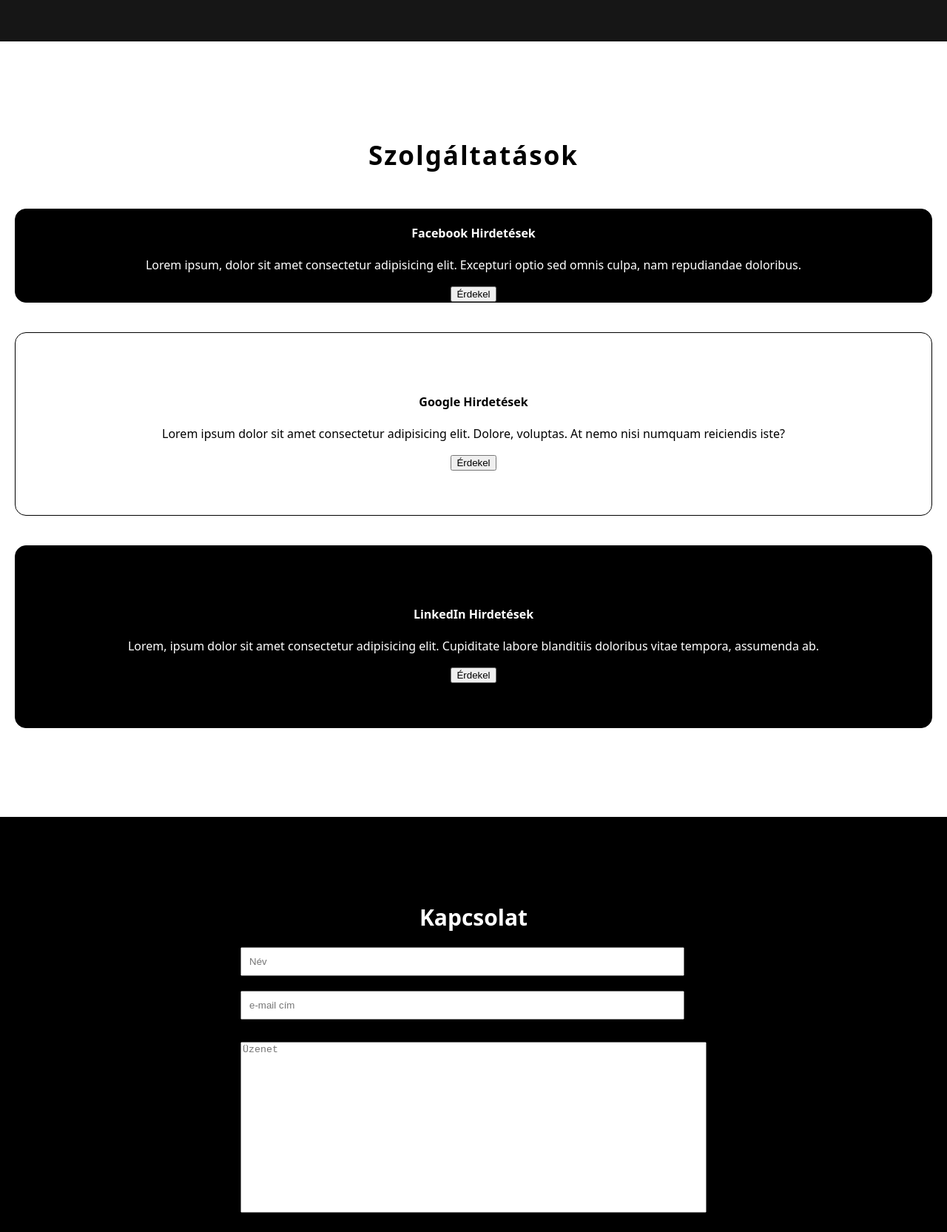
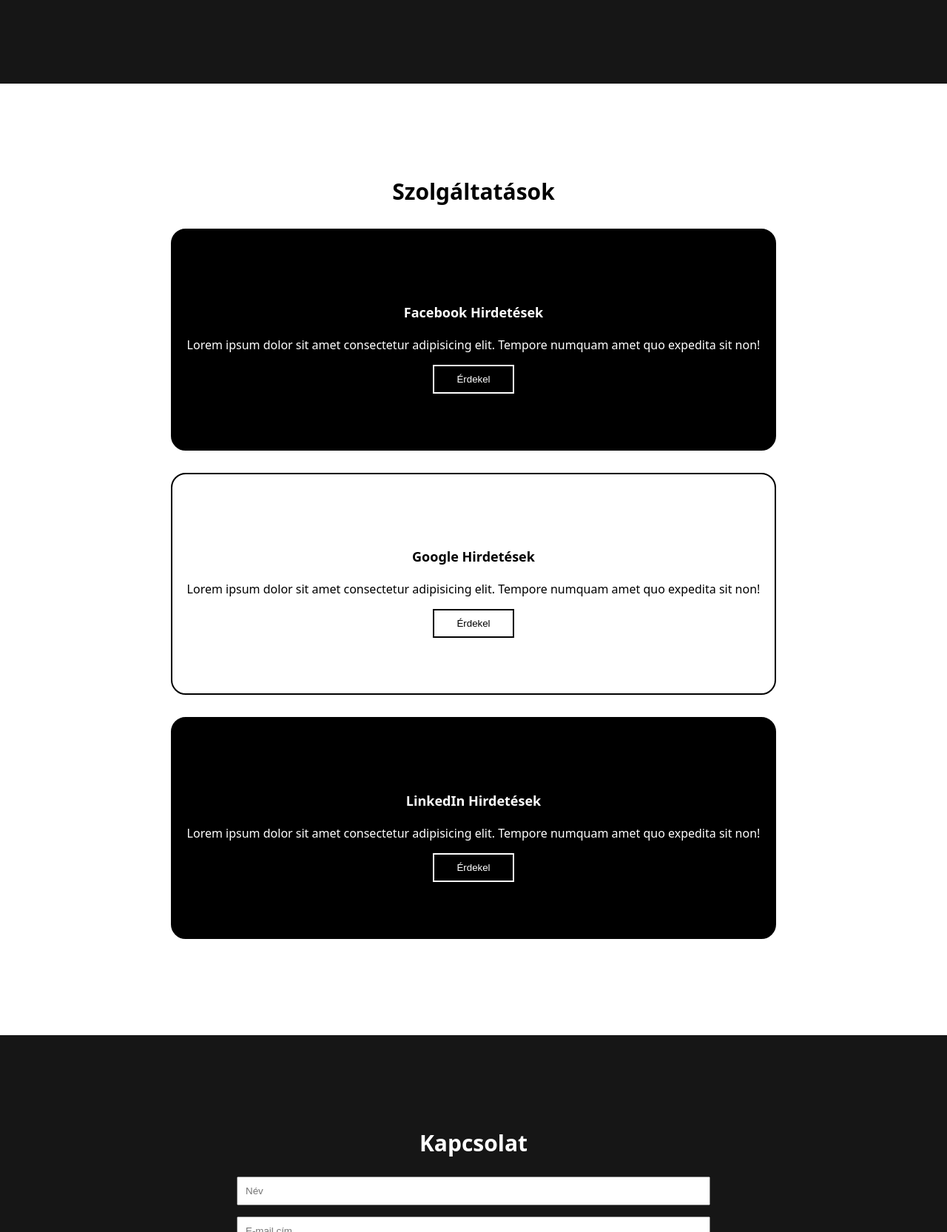
Before and after one commit to StonyDigi/ResponsiveLandingPages, a plain HTML site: page index.html in a window 1280 px wide. Shown: the part 1135-2800 px from the top of the page at 74% size. Drawn offline with Linux system fonts and the light colour scheme.

Commit message:
Add files via upload

```diff
--- a/index.html
+++ b/index.html
@@ -13,79 +13,86 @@
         <div id="logo">
             <h3>businesslogo</h3>
         </div>
+
         <nav>
             <ul>
-                <li><a href="#">Kezdőoldal</a></li>
-                <li><a href="#">Rólunk</a></li>
-                <li><a href="#">Szolgáltatások</a></li>
-                <li><a href="#">Kapcsolat</a></li>
-
+                <li> <a href="#">Kezdőoldal</a> </li>
+                <li> <a href="#">Rólunk</a> </li>
+                <li> <a href="#">Szolgáltatások</a> </li>
+                <li> <a href="#">Kapcsolat</a> </li>
             </ul>
         </nav>
-        <!-- bizonyos felbontás után lecseréli a menüt hamburger menüre-->
-        <div id="hamburger">&equiv;</div>
+
+        <!-- hamburger menü megjelenik egy bizonyos felbontás alatt!!!-->
+        <div id="hamburger">
+            &equiv;
+        </div>
+
     </header>
 
     <!-- Az oldal háttérképes szöveges része - Hero section -->
     <section id="background">
         <div id="text">
-            <h1>Fizetett hirdetések vállalkozások számára</h1>
-            <p>Lorem ipsum dolor sit amet, consectetur adipisicing elit. Dicta optio pariatur quibusdam nulla ipsum inventore ab aspernatur assumenda unde repudiandae! Quos iste esse voluptate tempore rem, nemo optio libero, commodi quibusdam, pariatur architecto nulla quis!</p>
+            <h1>Fizetett hirdetések vállakozások számára</h1>
+            <p>Lorem ipsum dolor sit amet consectetur adipisicing elit. Quaerat, odio molestiae praesentium dolor magnam consequuntur adipisci dignissimos. Sit vero aliquid porro, adipisci vel sed eius dolore molestias reprehenderit hic tempore similique at error mollitia eum.</p>
             <button>Érdekel</button>
         </div>
     </section>
 
-
-    <!-- Az oldal "rólunk" része-->
+    <!-- Az oldal "rólunk" része -->
     <section id="about">
         <h2>Rólunk</h2>
-        <p>Lorem ipsum dolor sit amet, consectetur adipisicing elit. Asperiores beatae natus, tempore adipisci optio autem ut placeat deleniti eveniet veniam, officia suscipit. Quas quos vitae ipsam repellendus at sint voluptate fugit asperiores officia ratione, quae sit nostrum impedit debitis reprehenderit. Placeat, voluptas laudantium? Sunt alias quasi dolore suscipit modi velit placeat asperiores perspiciatis, delectus veniam. Rerum molestias laborum deleniti exercitationem optio quia vel laboriosam sit, tempora corporis totam necessitatibus eum earum maiores fugiat nesciunt architecto, repellendus veritatis cupiditate deserunt odio delectus repudiandae ducimus. Similique, est nulla? Explicabo labore similique officiis, quisquam accusamus cupiditate. Sapiente facilis laborum laboriosam voluptatibus eligendi, magni accusantium ipsam vitae cumque nam voluptate consequuntur voluptatem quo minima est eius ipsa hic, libero distinctio suscipit. Laboriosam illo totam quod numquam similique fugiat velit voluptates nulla sunt sed labore, voluptatum ipsa ipsam aut ullam sit omnis amet alias beatae ratione iste nobis facere aperiam? Sed expedita voluptate ipsam magnam.</p>
+        <p>Lorem ipsum, dolor sit amet consectetur adipisicing elit. Dicta fugiat eaque dolore cupiditate! Alias deserunt magnam perferendis quod sed quas, vitae libero voluptatem vel hic molestiae illum qui culpa iusto eveniet explicabo quidem ex dolore rem animi. Dolore, ducimus! Totam, dicta. Dicta pariatur, provident explicabo facilis neque dolore numquam asperiores illo magnam temporibus laboriosam fuga nemo reiciendis incidunt quisquam perspiciatis assumenda, doloremque illum. Dicta exercitationem maxime, at assumenda voluptatibus sunt odio cupiditate, repellendus illum amet qui velit corporis a mollitia nisi laudantium voluptates aperiam doloremque, quasi doloribus ratione. Harum odio assumenda soluta iusto atque vel deserunt iste saepe ipsa aperiam. Est autem corrupti rerum eius blanditiis harum minima enim, illo assumenda velit, totam necessitatibus rem dolorum laboriosam facilis officiis reprehenderit magnam nulla a, vero eveniet. Ut similique sint repellat inventore incidunt tempora dignissimos iste fuga voluptates earum blanditiis illum saepe excepturi ad ullam, omnis rerum? Hic facere eaque laudantium fugiat?</p>
     </section>
 
-    <!-- Az oldal "szolgáltatások része" -->
+    <!-- Az oldal "szolgáltatások" része -->
     <section id="services">
+
         <h2>Szolgáltatások</h2>
-        <!-- Szolgáltatások tárolója-->
+
         <div id="services-container">
-             <!-- Szolgáltatás tárolója-->
+
             <div class="service">
                 <h4>Facebook Hirdetések</h4>
-                <p>Lorem ipsum, dolor sit amet consectetur adipisicing elit. Excepturi optio sed omnis culpa, nam repudiandae doloribus.</p>
+                <p>Lorem ipsum dolor sit amet consectetur adipisicing elit. Tempore numquam amet quo expedita sit non!</p>
+                <button>Érdekel</button>
+            </div>
+
+            <div class="service">
+                <h4>Google Hirdetések</h4>
+                <p>Lorem ipsum dolor sit amet consectetur adipisicing elit. Tempore numquam amet quo expedita sit non!</p>
                 <button>Érdekel</button>
 
             </div>
 
-            <div class="service2">
-                <h4>Google Hirdetések</h4>
-                <p>Lorem ipsum dolor sit amet consectetur adipisicing elit. Dolore, voluptas. At nemo nisi numquam reiciendis iste?</p>
-                <button>Érdekel</button>
-            </div>
-
-            <div class="service3">
+            <div class="service">
                 <h4>LinkedIn Hirdetések</h4>
-                <p>Lorem, ipsum dolor sit amet consectetur adipisicing elit. Cupiditate labore blanditiis doloribus vitae tempora, assumenda ab.</p>
+                <p>Lorem ipsum dolor sit amet consectetur adipisicing elit. Tempore numquam amet quo expedita sit non!</p>
                 <button>Érdekel</button>
             </div>
 
         </div>
     </section>
 
-    <!-- Az oldal "kapcsolat" része-->
+    <!-- Az oldal "kapcsolat" része -->
     <section id="contact">
-    <!-- Bevezető címsor -->
         <h2>Kapcsolat</h2>
-    <!--form, űrlap-->
+
         <form action="" method="post">
+
             <input type="text" placeholder="Név">
-        <input type="email" placeholder="e-mail cím">
+            <input type="email" placeholder="E-mail cím">
+
             <textarea cols="40" rows="15" placeholder="Üzenet"></textarea>
-        <button>Üzenet Küldése</button>
+
+            <button>Üzenet küldése</button>
+
         </form>
     </section>
+
     <!-- Az oldal lábléce -->
-    <!-- Emojik = windows key "+" -->
     <footer>
-        <p>Copyright &copy; 2022 Somossy László </p>
+        <p> Copyright &copy; 2022 Szabó Péter 🔥 </p>
     </footer>
 
 </body>
--- a/style.css
+++ b/style.css
@@ -1,71 +1,44 @@
-* { /*
-        * {
-            minden css beállításra vonatkozik!!!
-        }      */
-    /*A CSS box-sizingtulajdonság lehetővé teszi, hogy belefoglaljuk a kitöltést és a szegélyt az elem teljes szélességébe és magasságába.*/
-    /*padding, border nem fogja befolyásolni az elem méretét a box-sizing: border-box; hatására*/
-    /*Ezzel védjük a reszopnzivitást!!!!*/
-    /*Ha megjelenik a horizontális scroll akkor az oldal nem reszponzív!!!*/
-    /*Ha border box nélkül adunk hozzá padding: 20px 200px; akkor vége a reszponzivitásnak!!!*/
+*{
     box-sizing: border-box;
-    /*Fontos !!! Ha horizotálisan lehet görgetni az oldalt akkor a responsive-itás megszűnik*/
 }
 
-body {
-    /*mindig bal felülről és a széléről pixelpontosan számolja*/
+body{
     margin: 0;
     padding: 0;
-    /*MAC oprendszer és eszközökre*/
-    font-family: system-ui, -apple-system, BlinkMacSystemFont, 'Segoe UI', Roboto, Oxygen, Ubuntu, Cantarell, 'Open Sans', 'Helvetica Neue', sans-serif;
+    font-family: system-ui, -apple-system, BlinkMacSystemFont, 'Segoe UI', Roboto, Oxygen, Ubuntu, Cantarell, 'Open Sans', 'Helvetica Neue', sans-serif
 }
 
-header {
-    /*flexbox - mindig a szülő elemekre kell alkalmaznunk*/
-    /*Header formázása, Mindig akkora legyen mint a böngésző ablakom*/
+header{
     width: 100%;
     height: 80px;
-    /*flex hatására egymás mellé kerülnek az elemek mint ha inline elemek lennének.*/
     display: flex;
-    /*tartalom igazítása jusify_content:*/
-    /*űr van közötte, jobbra és balra tolja, start - end pozícióra vált*/
-    justify-content: space-between; /*Elemek horizontális igazítása (X-tengely) mentén * "margin: 0 auto; újabb megfelelője a justify-content"/*/
-    align-items: center; /*Elemek vertikális igazítása (Y- tengely) mentén* "position:absolute újabb megfelelője" a beállított 80px magasság közepén kell, hogy
-    legyen.*/
+    justify-content: space-between;  /* Elemek horizontális igazítása (x-tengely) */
+    align-items: center; /* Elemek vertikális igazítása (y-tengely) */
     padding: 20px 200px;
 }
 
-nav ul {
-    /*inline-elemekké alakítja*/
+nav ul{
     display: flex;
-    /*alapértelmezett lista gömbőcöket leveszi*/
     list-style: none;
 }
 
-nav ul li {
-    /*kimenet: Kezdőoldal Rólunk Szolgáltatások Kapcsolat, szöveg közé ad 16px-t*/
-    margin-left:  15px;
-
+nav ul li{
+    margin-left: 15px;
 }
 
-nav ul li a {
+nav ul li a{
     color: #000;
-    /*leveszi a hivatkozás alapértelmezetten létrehozott aláhúzását*/
     text-decoration: none;
 }
 
-/*Mi történjen, ha a listaelemek fölé viszem az egeret:effect*/
-nav ul li a:hover {
-    /*jelenjen meg egy alsó keret*/
+nav ul li a:hover{
     border-bottom: 2px solid #000;
 }
 
-#background {
+#background{
     width: 100%;
-    /*80%-a a teljes képernyő magasságának*/
     height: 80vh;
-    /*egyben adtam meg a képem, tulajdnoságait egyben, de csak a sima "background-nál működik" a background-image-nél NEM!!!!*/
     background: url("background.jpg") no-repeat center;
-    /*akkor tudjuk x, y irányba igazítani, ha van szélessége és magassága az elemnek!!!!*/
     background-size: cover;
     display: flex;
     justify-content: center;
@@ -74,50 +47,37 @@ nav ul li a:hover {
 }
 
 #text h1{
-    text-align: center;
     font-size: 50px;
-    /*szöveg betűi közötti távolság*/
     letter-spacing: 5px;
-    /*h1 alapeltartását veszi le a margin:0*/
     margin: 0;
 }
 
-#text p {
+#text p{
     font-size: 17px;
-    /*teljes szélesség 70%-a*/
-    width:70%;
+    width: 70%;
     margin: 15px auto;
 }
 
-#text button {
-    /*gomb szétnyújtása = balra és jobbra ad hozzá belső eltartást a gombhoz*/
+#text button{
     padding: 10px 60px;
-    /*ettől lesz fekete szegély körülötte, leveszi az alap gomb hátteret!!!*/
     background: none;
+    border: 2px solid #000;
     font-size: 18px;
-    /*lejebb visszük 10 pixelllel a szöveghez képest*/
     margin-top: 10px;
-    /*érzékeli, ha gombon van akkor az egér mutatót átváltoztatja pointerre kézre*/
     cursor: pointer;
+
 }
 
-/*gomb animációja, ha rajta van az egér változzon feketére + fehér szöveg*/
-#text button:hover {
+#text button:hover{
     background: #000;
-    color:white;
-    /*mindenre tulajdonságra hasson az effekt és a sebessége*/
-    transition: all 0.3s ease-out;
+    color: #fff;
+    transition: all 0.3s ease;
 }
 
-#about {
-    /*fent,lent, jobbra-balra*/
-    padding: 100px 0;
+#about{
+    padding: 100px 0px;
     background: #161616;
     color: #fff;
-    /*Flexbox hibába esés, nem úgy néz ki amit akarunk : Rólunk cím balra beragad = mivel a flex hatására a gyermek elemre lesz érvényes, inline rakta az elemeket
-    nekünk egymás alatt lenne jó most, de felül kell írnunk flex-direction: column, és az inline-ból oszlopos elrendezés lesz egymás alá rendezi,
-    egy sorban csak egy oszlop lehet
-     */
     display: flex;
     justify-content: center;
     align-items: center;
@@ -126,164 +86,173 @@ nav ul li a:hover {
 }
 
 #about p {
-    margin: 0px 100px;
+    width: 70%;
+}
+
+#about h2 {
+    font-size: 30px;
+    margin-bottom: 10px;
+}
+
+#services {
+    padding: 100px 0px;
+    text-align: center;
+}
+
+#services h2 {
+    font-size: 30px;
+    margin-bottom: 10px;
 }
 
 #services-container {
-
-    margin-bottom: 100px;
-    background: #fff;
-    color: #000;
     display: flex;
-    text-align: center;
-    justify-content: space-between;
+    width: 70%;
+    margin: 30px auto;
+    align-items: center;
+    gap: 30px;
 }
 
-.service  {
+.service {
+    height: 300px;
+    border: 2px solid #000;
+    border-radius: 20px;
+    display: flex;
+    flex-direction: column;
+    align-items: center;
+    justify-content: center;
     background: #000;
     color: #fff;
-    padding: 60px;
-    border: 1px solid #000;
-    justify-content: space-between;
-    margin: 20px;
-    border-radius: 15px;
-}
-
-.service2 {
-
-    background: #fff;
-    color: #000;
-    padding: 60px;
-    border: 1px solid #000;
-    justify-content: space-between;
-    margin: 20px;
-    border-radius: 15px;
-}
-
-.service3 {
-    background: #000;
-    color: #fff;
-    padding: 60px;
-    border: 1px solid #000;
-    justify-content: space-between;
-    margin: 20px;
-    border-radius: 15px;
 
 }
 
-#services h2 {
-    margin-top: 130px;
-    text-align: center;
-    letter-spacing: 2px;
-    font-weight: 600;
-    font-size: 35px;
+.service:nth-child(2) {
+    background: #fff;
+    color: #000;
+}
+
+.service h4 {
+    font-size: 18px;
+    margin-bottom: 5px;
+}
+
+.service button {
+    padding: 10px 30px;
+    background: none;
+    border: 2px solid #fff;
+    color: #fff;
+    cursor: pointer;
+}
+
+.service button:hover {
+    background-color: #fff;
+    color: #000;
+    transition: all 0.2s ease;
+}
+
+.service:nth-child(2) button{
+    border: 2px solid #000;
+    color: #000;
+}
+
+.service:nth-child(2) button:hover {
+    background: #000;
+    color: #fff;
+    transition: all 0.2s ease;
+}
+
+#contact {
+    padding: 100px 0px;
+    background: #161616;
+    color: #fff;
+    display: flex;
+    flex-direction: column;
+    justify-content: center;
+    align-items: center;
 }
 
 #contact h2 {
     font-size: 30px;
-    margin-bottom: 10px;
+    margin-bottom: 25px;
+}
+
+#contact form {
+    width: 60%;
     text-align: center;
 }
 
-#contact {
-    padding: 90px 10px;
-    background: #000;
-    color: #fff;
-    display: flex;
-    justify-content: center;
-    flex-direction: column;
-    align-items: center;
-    text-align: center;
+#contact form input, textarea {
+    width: 100%;
+    display: block;
+    margin-bottom: 15px;
+    padding: 10px;
+    color: #000;
+    resize: none;
+    outline: none;
 }
 
-
-form {
-    width: 30%;
-    display: flex;
-    justify-content: center;
-    flex-direction: column;
+#contact form button {
+    padding: 10px 30px;
+    background: none;
+    border: 2px solid #fff;
+    color: #fff;
+    cursor: pointer;
+    margin-top: 10px;
 }
 
-form textarea {
-
-    outline: none;
-    margin: 20px 0;
-    /*nem tudjuk a méretét állítani a textarea ablakának*/
-    resize:none;
-}
-
-form input {
-    outline: none;
-    max-width: 600px;
-    margin: 10px 0;
-    padding: 10px;
-}
-
-form button {
-    width: 30%;
-    background: none;
-    border: 3px solid #fff;
-    color: #fff;
-    padding: 10px;
-    margin: 0px 200px;
-    margin-top: 10px;
-    margin-left: auto;
-    margin-right: auto;
-    cursor: pointer;
-
-}
-
-form button:hover {
-    background: #fff;
-    color:#000;
-    transition:all 0.2s ease;
+#contact form button:hover {
+    background-color: #fff;
+    color: #000;
+    transition: all 0.2s ease;
 }
 
 footer {
     padding: 40px 0;
-    color: #2b2a2a;
     text-align: center;
     font-weight: bold;
 }
 
 #hamburger {
-    font-size: 35px;
+    font-size: 40px;
     cursor: pointer;
     display: none;
 }
+
 /*@MEDIA QUERY*/
 
 @media screen and (max-width: 1380px) {
-
     #services-container {
         flex-direction: column;
     }
 
     .service {
-
         padding: 0 20px;
-
     }
 
     #contact form {
         width: 50%;
     }
-
 }
 
 @media screen and (max-width: 1100px) {
     nav {
         display: none;
     }
-
     #hamburger {
         display: block;
     }
-
 }
 
-@media  screen and (max-width: 675px) {
-    header{
+@media screen and (max-width: 675px) {
+    header {
         padding: 20px 50px;
     }
+
+    #text h1 {
+        font-size: 20px;
+
+    }
+
+    #contact form {
+        width: 90%;
+    }
 }
```
Also changed, not shown: 1 other file. Lines whose indentation alone changed are shown as unchanged.
